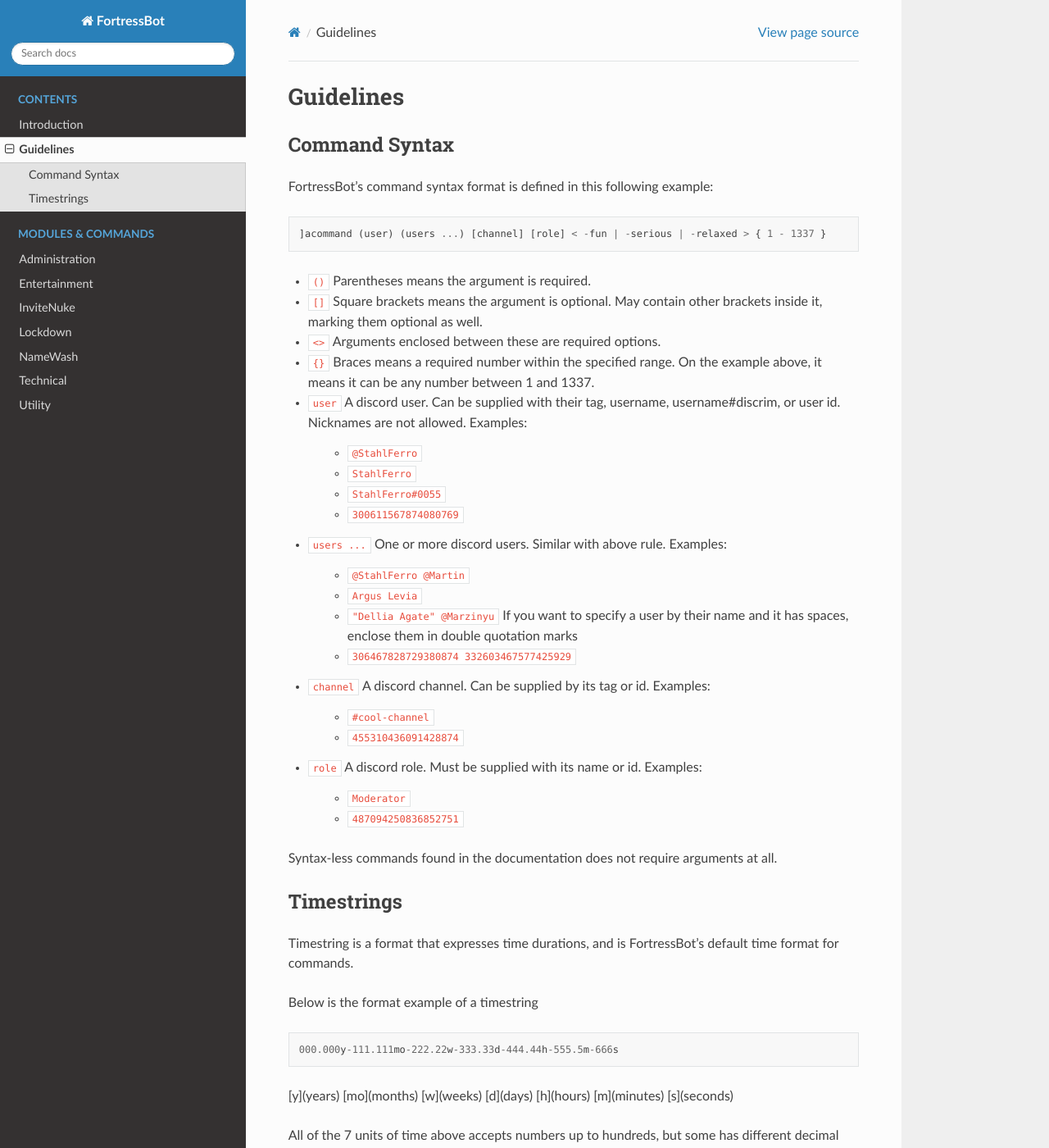
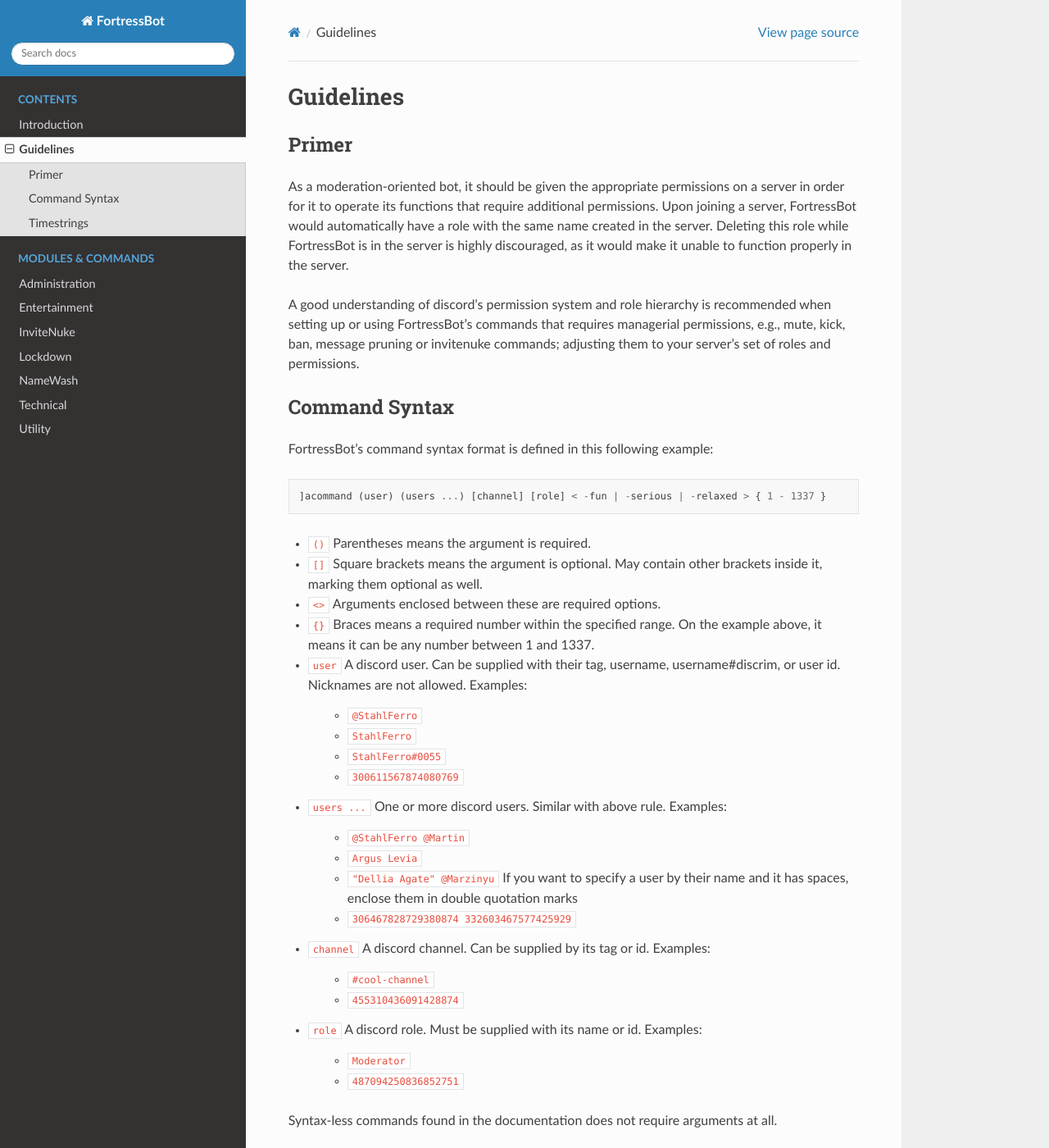
Before and after one commit to StahlFerro/FortressBot, a Sphinx documentation site: the page built from docs/source/guidelines.rst, in a window 1280 px wide and 1400 px high. Shown: the whole window at 82% size. Built offline with Sphinx 7.4.7 and the Read the Docs theme 2.0.0, drawn with Linux system fonts in a browser that asks for light colours; some of the changed text lies outside the part shown.

Commit message:
Updated guidelines and introduction for spelling checks

```diff
--- a/docs/source/guidelines.rst
+++ b/docs/source/guidelines.rst
@@ -3,7 +3,14 @@
 ***************
 
 
+Primer
+----------------
+As a moderation-oriented bot, it should be given the appropriate permissions on a server in order for it to operate its functions that require additional
+permissions. Upon joining a server, FortressBot would automatically have a role with the same name created in the server. Deleting this role while
+FortressBot is in the server is highly discouraged, as it would make it unable to function properly in the server.
 
+A good understanding of discord's permission system and role hierarchy is recommended when setting up or using FortressBot's commands that requires
+managerial permissions, e.g., mute, kick, ban, message pruning or invitenuke commands; adjusting them to your server's set of roles and permissions.
 
 
 Command Syntax
@@ -48,18 +55,18 @@
 
 
 Timestrings
---------------
+----------------
 
 Timestring is a format that expresses time durations, and is FortressBot's default time format for commands.
 
 
-Below is the format example of a timestring
+Below is the format of a timestring
 
 .. code::
 
     000.000y-111.111mo-222.22w-333.33d-444.44h-555.5m-666s
 
-[y](years) [mo](months) [w](weeks) [d](days) [h](hours) [m](minutes) [s](seconds)
+``y`` years, ``mo`` months, ``w`` weeks, ``d`` days, ``h`` hours, ``m`` minutes, ``s`` seconds
 
 All of the 7 units of time above accepts numbers up to hundreds, but some has different decimal precision.
 Years and months accepts up to 3 decimal numbers.
--- a/docs/source/introduction.rst
+++ b/docs/source/introduction.rst
@@ -10,5 +10,5 @@
 ----------
 Links
 ----------
-- Invite FortressBot to your server `here <https://discordapp.com/oauth2/authorize?client_id=300611567874080769&scope=bot&permissions=1560673535>`_.
+- Invite FortressBot to your server `here <https://discordapp.com/oauth2/authorize?client_id=300611567874080769&scope=bot&permissions=1560673535>`_
 - FortressBot's `support server <https://discord.gg/HPpxujb>`_
```
